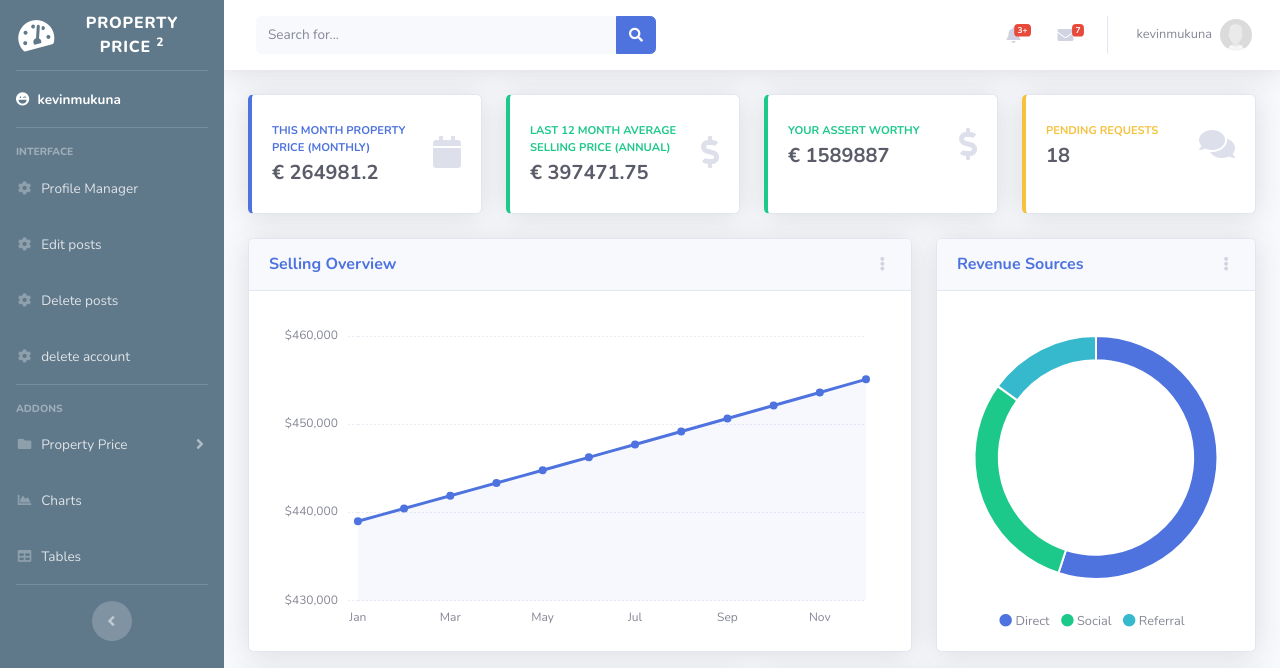
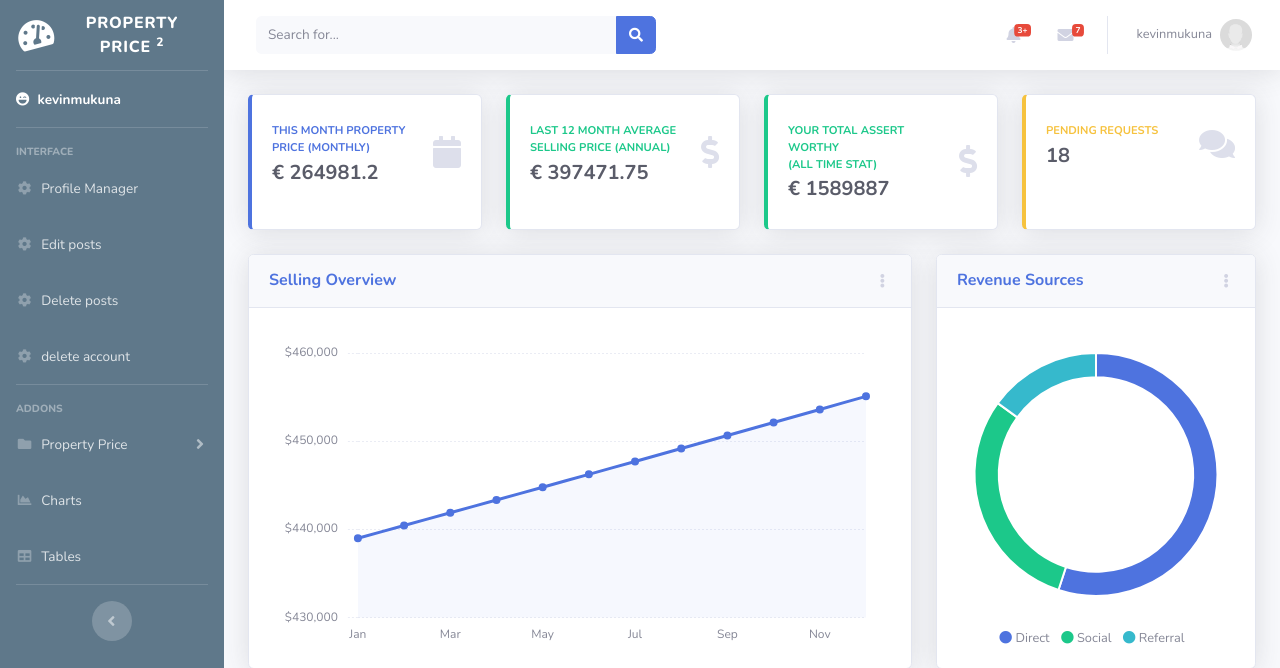
Before and after one commit to hassant727/TeamSoftwareProject, a Django app: page /dashboard in a window 1280 px wide. Shown: the top 668 px of the page. Run offline with Django 3.2, Linux system fonts and the light colour scheme; a user stored in the database is signed in; data comes from the database, SQL or seed files in the repository; parts of the project's set-up code (start-up, migrations or seed data) failed here and were passed over; some libraries are stand-ins or nearby versions.

Commit message:
modified bit and piece

```diff
--- a/CS3305TSP/templates/dashboard/dashboard.html
+++ b/CS3305TSP/templates/dashboard/dashboard.html
@@ -399,7 +399,7 @@
                                 <div class="row no-gutters align-items-center">
                                     <div class="col mr-2">
                                         <div class="text-xs font-weight-bold text-success text-uppercase mb-1">
-                                            Your Assert Worthy </div>
+                                            Your Total  Assert Worthy <br>(All time stat)</div>
                                         <div class="h5 mb-0 font-weight-bold text-gray-800">€ {{ value3.assert_properties }}</div>
                                     </div>
                                     <div class="col-auto">
```
